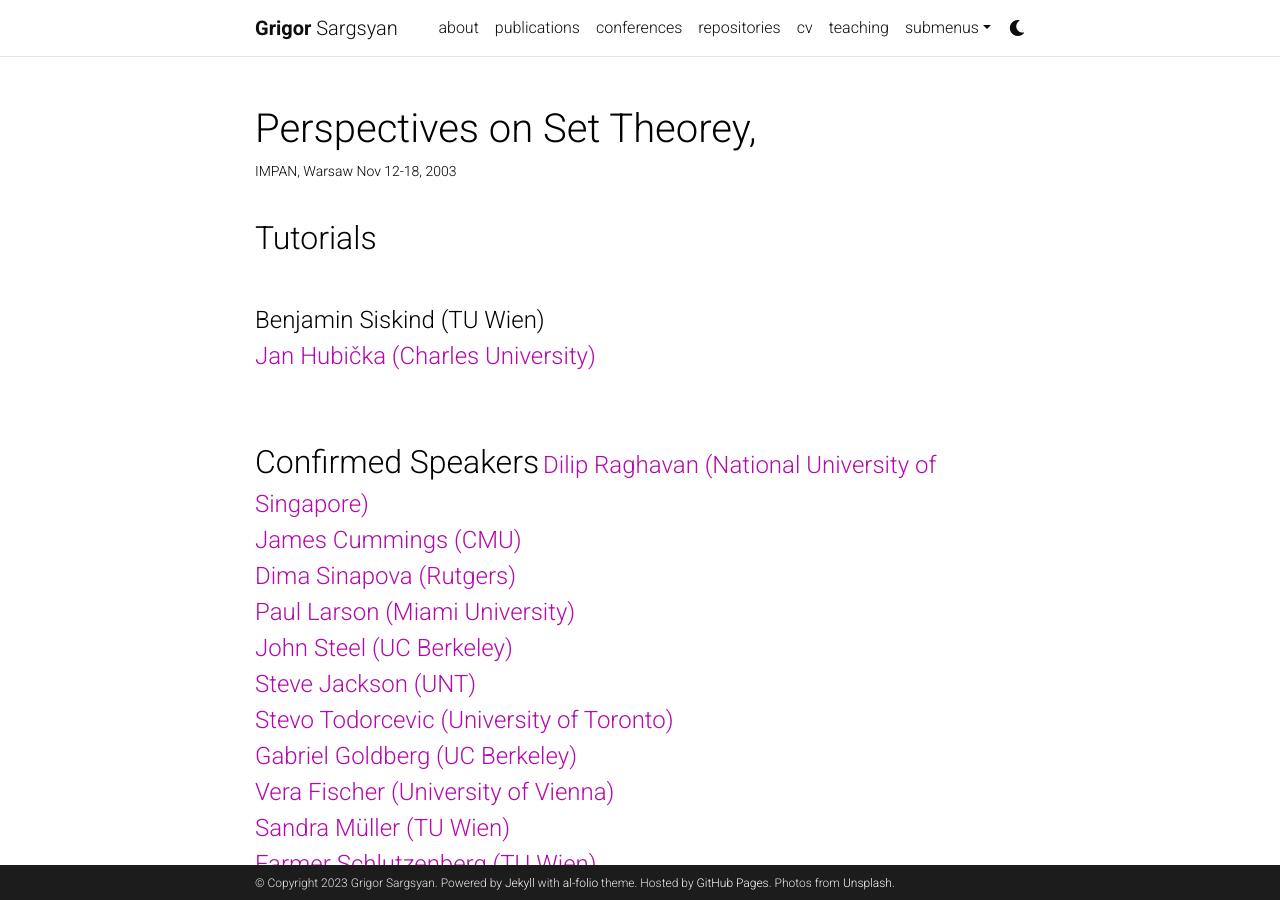
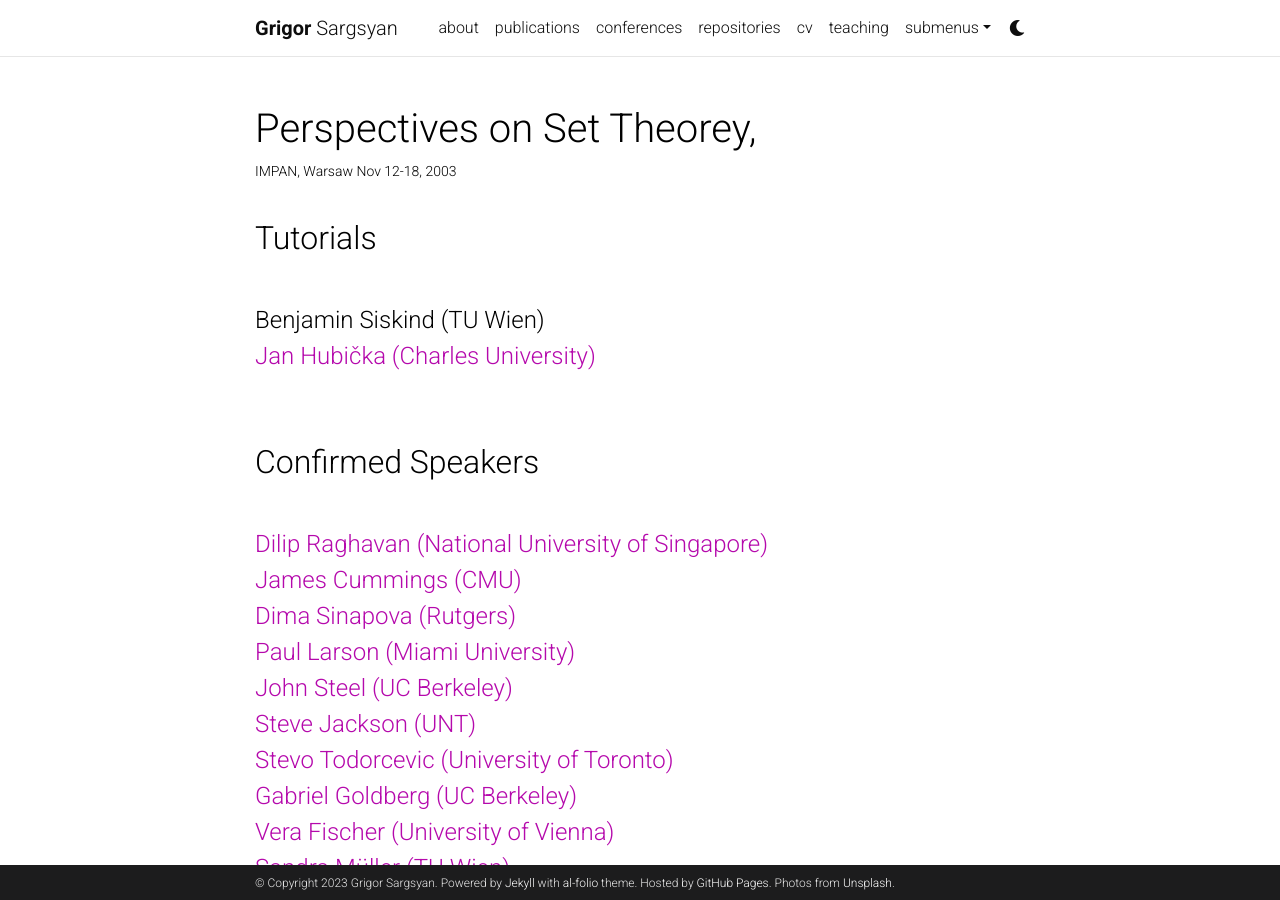
Before and after one commit to grigorsarg/grigorsarg.github.io, a Jekyll site: the page built from _projects/Perspectives.md, in a window 1280 px wide and 900 px high. Built offline with Jekyll 4.4.1, drawn with Linux system fonts in a browser that asks for light colours; comment, search, counter and statistics services are not loaded; a style sheet for code colours, icons or effects is not loaded.

Commit message:
Update Perspectives.md

```diff
--- a/_projects/Perspectives.md
+++ b/_projects/Perspectives.md
@@ -11,7 +11,7 @@
 Benjamin Siskind (TU Wien)<br>
 <a href="https://www.ucw.cz/~hubicka/">Jan Hubička (Charles University)</a></font><br><br>
 
-<font size="+3"> Confirmed Speakers</font>
+<font size="+3"> Confirmed Speakers</font> <br>
 <font size="+2">
 <a href="https://dilip-raghavan.github.io/">Dilip Raghavan (National University of Singapore) </a><br>
 <a href="https://www.cmu.edu/math/people/faculty/cummings.html">James Cummings (CMU) </a><br>
```
